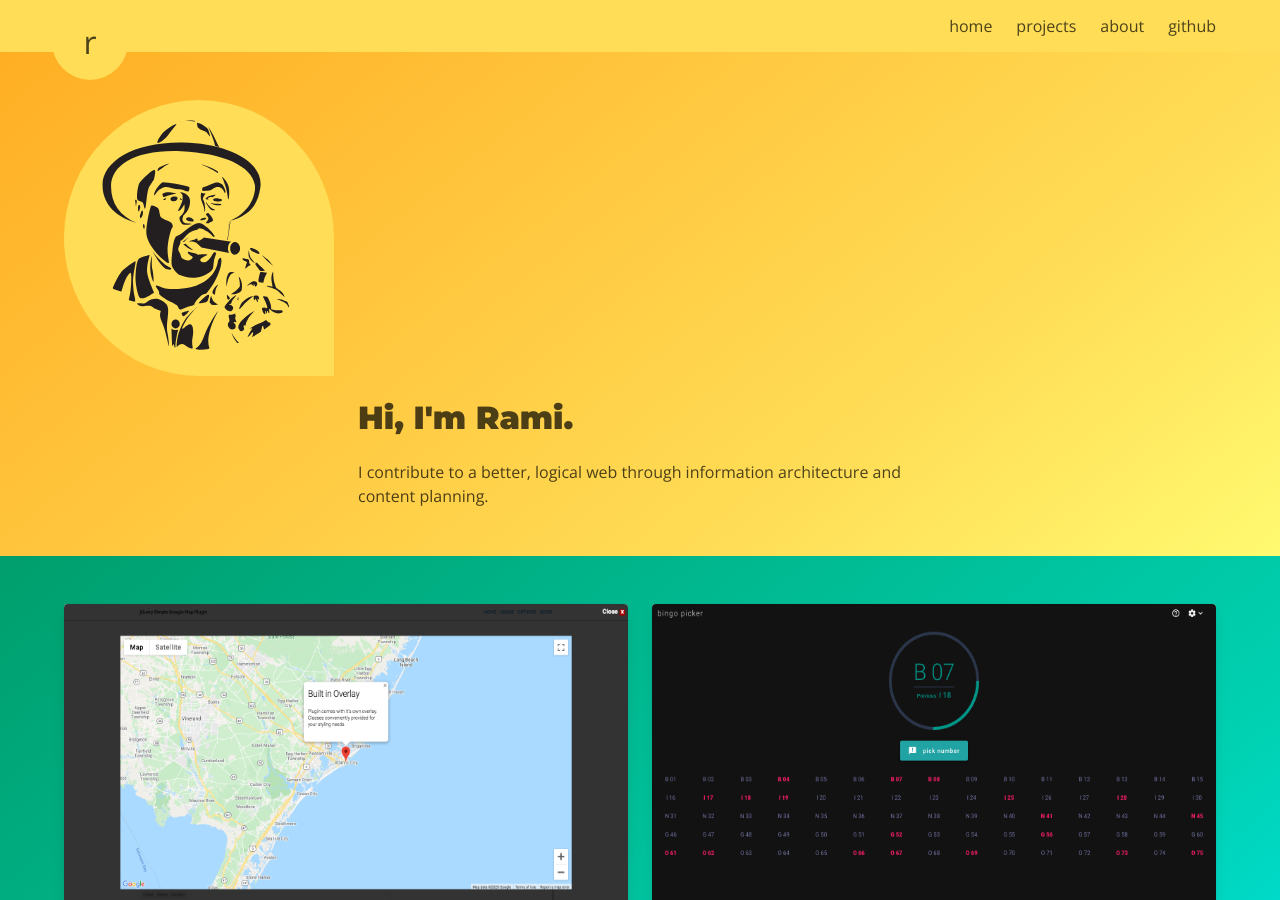
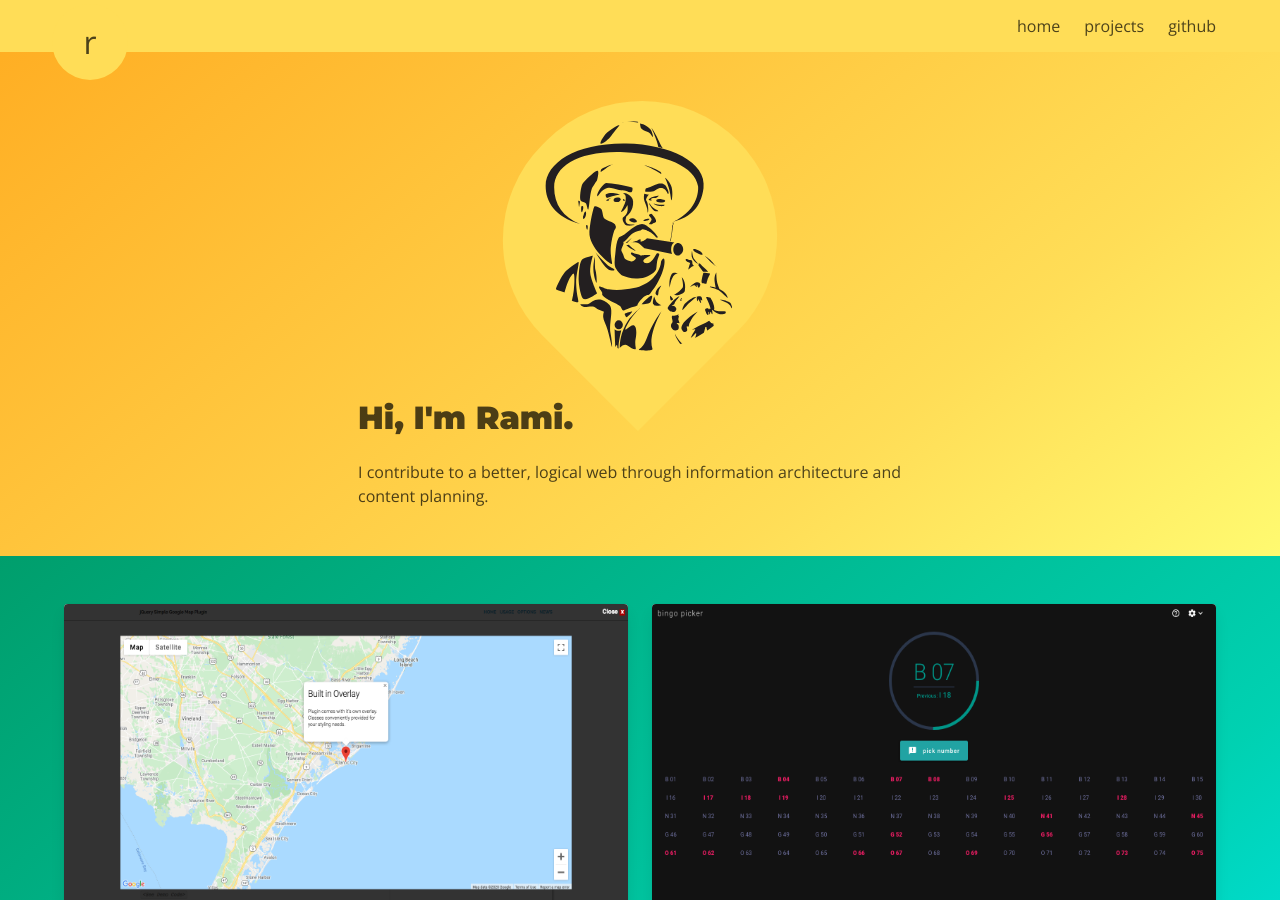
Before and after one commit to RamChilla/ramchilla.github.io, a Jekyll site: the page built from index.md, in a window 1280 px wide and 900 px high. Built offline with Jekyll 4.4.1, drawn with Linux system fonts in a browser that asks for light colours; nearby versions of some CDN libraries.

Commit message:
centered splash layout and other minor changes

```diff
--- a/_includes/nav.html
+++ b/_includes/nav.html
@@ -17,7 +17,7 @@
             <div class="navbar-end">
                 <a class="navbar-item" href="{{ site.url | relative_url }}">home</a>
                 <a class="navbar-item" href="/projects/">projects</a>
-                <a class="navbar-item" href="/about/">about</a>
+                <!-- <a class="navbar-item" href="/about/">about</a> -->
                 <a class="navbar-item" href="//github.com/ramchilla">github</a>
             </div>
         </div>
--- a/_layouts/home.html
+++ b/_layouts/home.html
@@ -2,11 +2,11 @@
 layout: default
 ---
 
-<section class="hero is-{{ page.colorclass }} is-bold is-halfheight">
+<section class="hero is-{{ page.colorclass }} is-bold">
     <div class="hero-body">
         <div class="content container">
 
-            <div class="columns is-mobile is-vcentered is-1">
+            <div class="columns is-mobile is-centered is-vcentered">
                 <div class="column is-3-tablet is-4-mobile">
                     <div class="box circle circle-br has-background-{{ page.colorclass }}">
                         <img class="circle" src="{{ "/assets/img/ramchilla.svg" | relative_url }}" alt="Ramchilla">
@@ -33,9 +33,9 @@ layout: default
 <section class="section">
     <div class="container content">
         <div class="columns is-mobile">
-            <div class="column is-3-tablet is-4-mobile">
+            <!-- <div class="column is-3-tablet is-4-mobile">
                 <img class="box circle circle-tr" src="{{ "/assets/img/rami-and-muddonna.jpg" | relative_url }}" alt="Rami and Toledo Mud Hen Muddonna.">
-            </div>
+            </div> -->
             <div class="column is-6-tablet is-8-mobile">
                 {{ content }}
             </div>
--- a/_sass/site/_shapes.scss
+++ b/_sass/site/_shapes.scss
@@ -1,15 +1,22 @@
+$short-border-radius: 6px;
+
 .circle {
-    border-radius: 50%;
+    border-radius: 1000px;
 
-    &.circle-br { border-bottom-right-radius: 0;}
-    &.circle-bl { border-bottom-left-radius: 0;}
-    &.circle-tr { border-top-right-radius: 0;}
-    &.circle-tl { border-top-left-radius: 0;}
+    &.circle-br { border-bottom-right-radius: $short-border-radius;}
+    &.circle-bl { border-bottom-left-radius: $short-border-radius;}
+    &.circle-tr { border-top-right-radius: $short-border-radius;}
+    &.circle-tl { border-top-left-radius: $short-border-radius;}
 }
 .box {
     box-shadow: none;
+    transform: rotate(45deg);
     @media screen and (max-width: $tablet) {
         padding: 0.75rem;
+    }
+
+    img {
+        transform: rotate(-45deg);
     }
 }
 
```
Also changed, not shown: Gemfile.lock.
